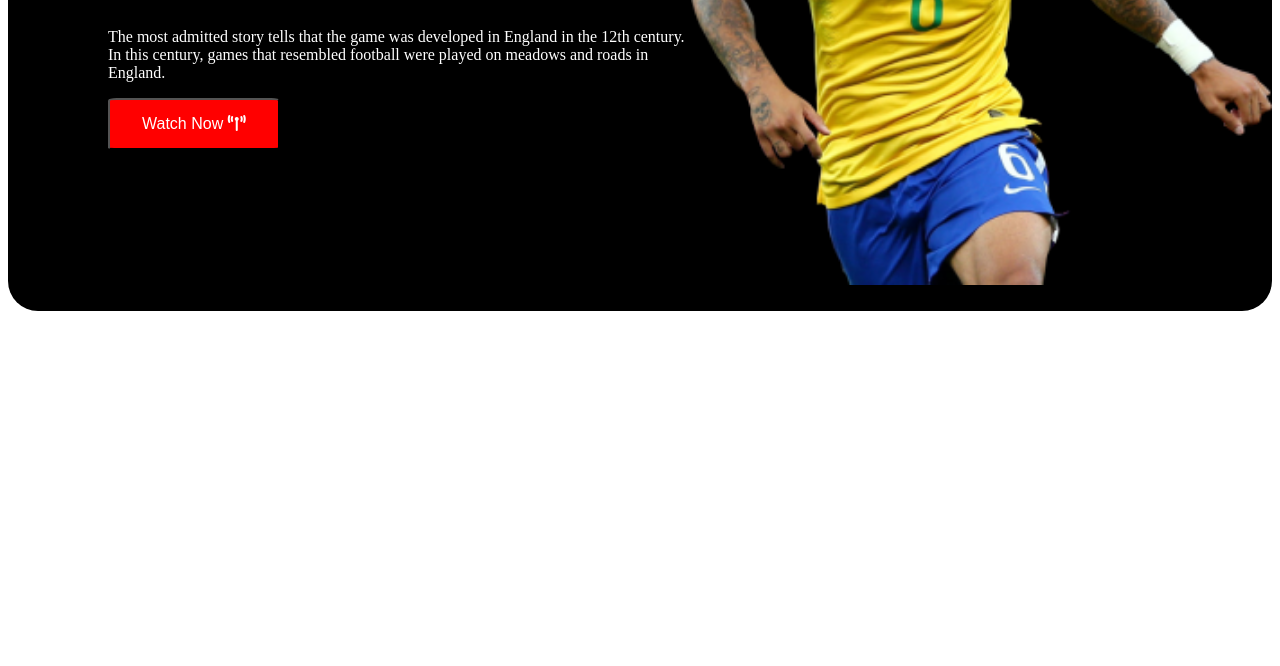
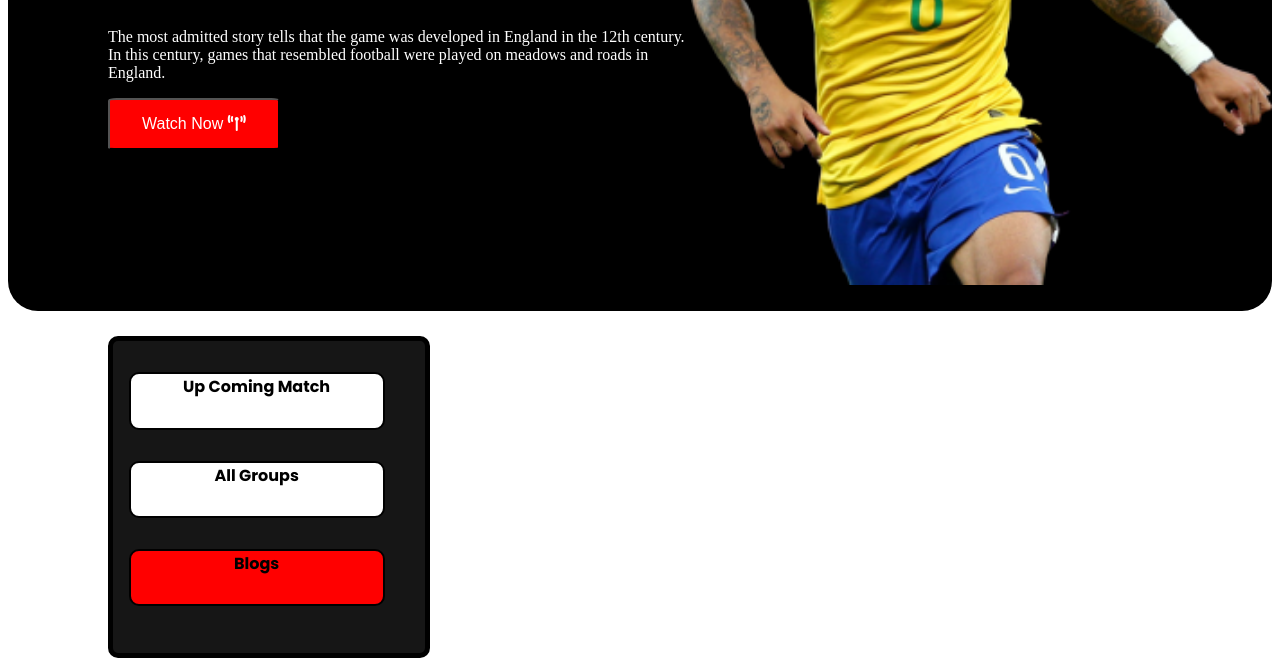
Before and after one commit to shu305/world-cup, a plain HTML site: page index.html in a window 1280 px wide. Shown: the part 343-1009 px from the top of the page. Before the commit the page ends 800 px from the top, so only its background shows below. Drawn offline with Linux system fonts and the light colour scheme.

Commit message:
side-bar added

```diff
--- a/index.html
+++ b/index.html
@@ -28,6 +28,13 @@
         </div>
     </section>
 </header>
+<section class="middle-section">
+    <div class="side-bar">
+        <div class="box">Up Coming Match</div>
+        <div class="box">All Groups</div>
+        <div id="color" class="box">Blogs</div>
+    </div>
+</section>
 
 <body>
 
--- a/style.css
+++ b/style.css
@@ -16,7 +16,8 @@
     border-radius: 30px;
 }
 
-.description {
+.description,
+.side-bar {
     margin-top: 100px;
     margin-left: 100px;
 }
@@ -44,3 +45,31 @@
     display: inline-block;
     font-size: 16px;
 }
+
+.side-bar {
+    margin-top: 2%;
+    border: 5px solid;
+    width: 312px;
+    height: 312px;
+    background: #161616;
+    border-radius: 10px;
+
+}
+
+.box {
+    border: 2px solid;
+    width: 252px;
+    height: 53.08px;
+    border-radius: 10px;
+    margin-top: 10%;
+    margin-left: 5%;
+    background-color: white;
+    text-align: center;
+    font-weight: 500;
+    font-family: 'Poppins', sans-serif;
+    text-align: center;
+}
+
+#color {
+    background-color: red;
+}
```
